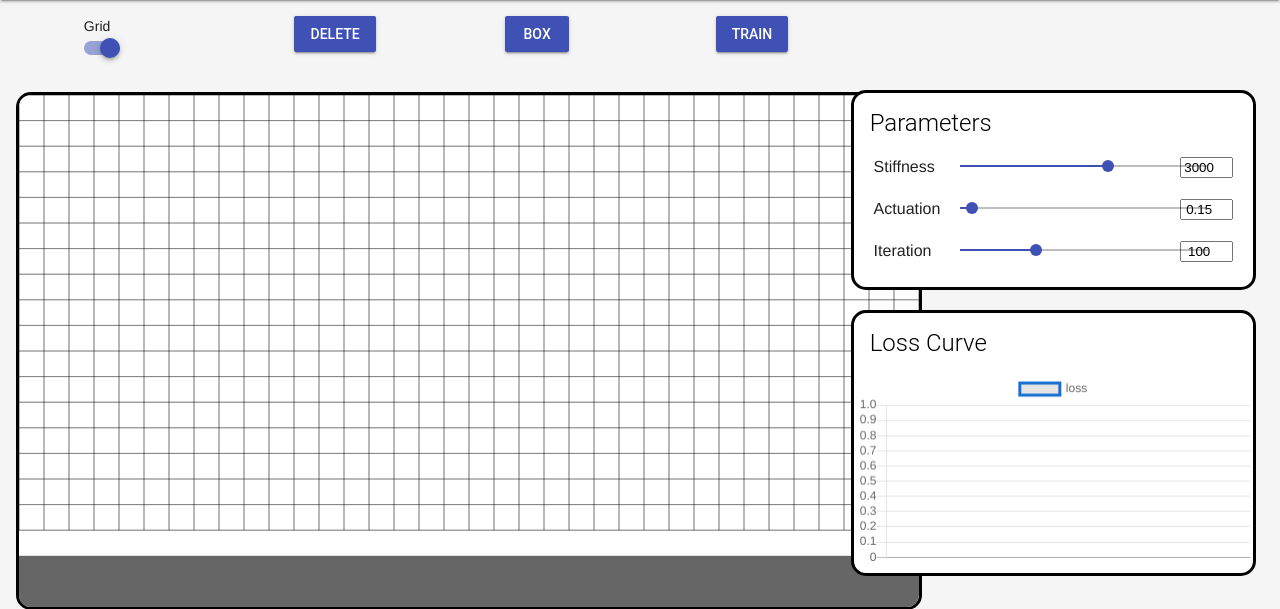
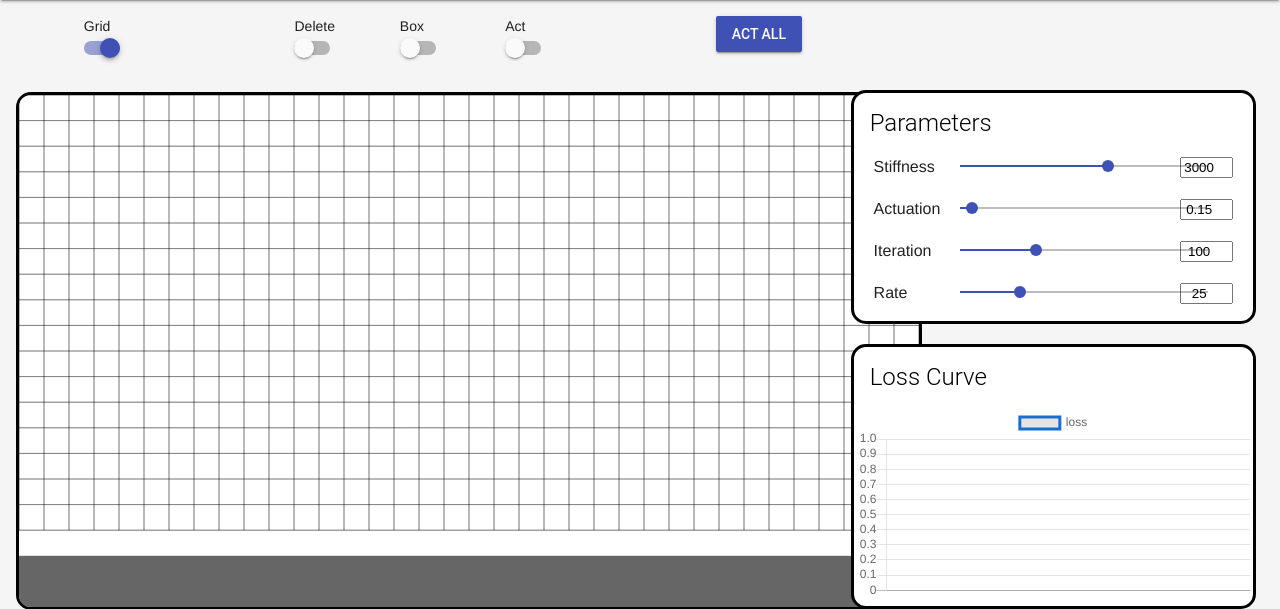
Before and after one commit to Leonz5288/MassSpringWeb, a Flask app: page / in a window 1280 px wide. Shown: the part 64-673 px from the top of the page. Run offline with Flask 2, Linux system fonts and the light colour scheme; some libraries are stand-ins or nearby versions.

Commit message:
refactored drawing mode, added learning rate and head_id controller, added act_all button

```diff
--- a/compile/app/main.py
+++ b/compile/app/main.py
@@ -90,6 +90,11 @@ def pass_spring(a: int, b: int, length: float, stiff: float, act: float):
     spring_stiffness[i] = stiff
     spring_actuation[i] = act
     real_spring[None] += 1
+
+@hub.kernel
+def pass_parameter(rate: int, head:int):
+    learning_rate = rate
+    head_id = head
 
 @hub.kernel
 def reset() -> int:
--- a/static/create_robot.js
+++ b/static/create_robot.js
@@ -5,6 +5,7 @@ let draw_box = false;
 let delete_mode = false;
 let acting = false;
 let anchor = 0; // Record of the id of the points
+let head_id = 0;
 
 function user_create() {
     let canvas = document.getElementById("canvas");
@@ -62,6 +63,16 @@ function user_create() {
 
         // If click on spring, make it act.
         if (acting) {
+            let temp_id = -1;
+            points.forEach(function(point) {
+                if (distance(point.x, point.y, mouseX, mouseY) <= radius * 2) {
+                    temp_id = point.id;
+                }
+            });
+            if (temp_id != -1) {
+                head_id = temp_id;
+                return;
+            }
             let act_list = onSpring();
             if (act_list.length != 0) {
                 for (var i = act_list.length-1; i >= 0; i--) {
@@ -69,6 +80,7 @@ function user_create() {
                 }
                 return;
             }
+            return;
         }
 
         // TODO: add this function to non-grid mode.
@@ -378,13 +390,13 @@ function user_create() {
                 let onlineX = mouseY/k + ptA.x - ptA.y/k;
                 if (mouseX <= Math.max(ptA.x, ptB.x) && mouseX >= Math.min(ptA.x, ptB.x)) {
                     if (mouseY <= onlineY+5 && mouseY >= onlineY-5){
-                        color = "blue";
+                        if (acting) color = "blue";
                         if (delete_mode) color = "red";
                     }
                 }
                 else if (mouseY <= Math.max(ptA.y, ptB.y) && mouseY >= Math.min(ptA.y, ptB.y)) {
                     if (mouseX <= onlineX+5 && mouseX >= onlineX-5) {
-                        color = "blue";
+                        if (acting) color = "blue";
                         if (delete_mode) color = "red";
                     }
                 }
@@ -395,6 +407,8 @@ function user_create() {
         points.forEach(function(point) {
             if (delete_id == point.id) {
                 draw_point(point, "red");
+            } else if (point.id == head_id) {
+                draw_point(point, "blue");
             }
             else {
                 draw_point(point);
--- a/static/mass_spring.js
+++ b/static/mass_spring.js
@@ -28,6 +28,7 @@ class MassSpring {
     this.set_mask = this.program.get("set_mask");
     this.pass_point = this.program.get("pass_point");
     this.pass_spring = this.program.get("pass_spring");
+    this.pass_parameter = this.program.get("pass_parameter");
     this.set_target = this.program.get("set_target");
 
     this.compute_center = this.program.get("compute_center");
@@ -77,6 +78,9 @@ class MassSpring {
       else {this.program.set_arg_float(4, 0.0);}
       this.pass_spring();
     }
+    this.program.set_arg_int(0, 25);
+    this.program.set_arg_int(1, 0);
+    this.pass_parameter();
     this.reset();
     this.steps = this.program.get_ret_int(0);
 
--- a/templates/index.html
+++ b/templates/index.html
@@ -33,32 +33,40 @@
             <div class="mdl-grid mdl-grid--no-spacing">Grid</div>
             <div class="mdl-grid mdl-grid--no-spacing">
               <label class="mdl-switch mdl-js-switch mdl-js-ripple-effect" for="grid">
-                <input type="checkbox" id="grid" class="mdl-switch__input" checked />
+                <input type="checkbox" id="grid" class="mdl-switch__input" checked="checked" />
+              </label>
+            </div>
+          </div>
+          <div class="mdl-cell mdl-cell--1-col">
+            <div class="mdl-grid mdl-grid--no-spacing">Delete</div>
+            <div class="mdl-grid mdl-grid--no-spacing">
+              <label class="mdl-switch mdl-js-switch mdl-js-ripple-effect" for="delete">
+                <input type="checkbox" id="delete" class="mdl-switch__input"/>
+              </label>
+            </div>
+          </div>
+          <div class="mdl-cell mdl-cell--1-col">
+            <div class="mdl-grid mdl-grid--no-spacing">Box</div>
+            <div class="mdl-grid mdl-grid--no-spacing">
+              <label class="mdl-switch mdl-js-switch mdl-js-ripple-effect" for="box">
+                <input type="checkbox" id="box" class="mdl-switch__input"/>
+              </label>
+            </div>
+          </div>
+          <div class="mdl-cell mdl-cell--2-col">
+            <div class="mdl-grid mdl-grid--no-spacing">Act</div>
+            <div class="mdl-grid mdl-grid--no-spacing">
+              <label class="mdl-switch mdl-js-switch mdl-js-ripple-effect" for="act">
+                <input type="checkbox" id="act" class="mdl-switch__input"/>
               </label>
             </div>
           </div>
           <div class="mdl-cell mdl-cell--2-col">
             <button
-              id="delete"
+              id="actall"
               class="mdl-button mdl-js-button mdl-button--raised mdl-js-ripple-effect mdl-button--colored"
             >
-              Delete
-            </button>
-          </div>
-          <div class="mdl-cell mdl-cell--2-col">
-            <button
-              id="box"
-              class="mdl-button mdl-js-button mdl-button--raised mdl-js-ripple-effect mdl-button--colored"
-            >
-              Box
-            </button>
-          </div>
-          <div class="mdl-cell mdl-cell--2-col">
-            <button
-              id="train"
-              class="mdl-button mdl-js-button mdl-button--raised mdl-js-ripple-effect mdl-button--colored"
-            >
-              Train
+              Act All
             </button>
           </div>
         </div>
@@ -176,6 +184,40 @@
                       />
                     </div>
                   </div>
+                  <div class="mdl-grid mdl-grid--no-spacing" style="margin: 5%; margin-top: 1%; margin-bottom: 1%;">
+                    <div class="mdl-cell mdl-cell--2-col">Rate</div>
+                    <div class="mdl-cell mdl-cell--8-col">
+                      <p style="width: 300px">
+                        <input
+                          class="mdl-slider mdl-js-slider"
+                          type="range"
+                          autocomplete="off"
+                          id="p4"
+                          min="1"
+                          max="100"
+                          value="25"
+                          tabindex="0"
+                          step="1"
+                        />
+                      </p>
+                    </div>
+                    <div
+                      class="mdl-cell mdl-cell--2-col"
+                      style="padding-left: 2%"
+                    >
+                      <input
+                        type="number"
+                        autocomplete="off"
+                        id="p4n"
+                        value="25"
+                        style="
+                          box-sizing: border-box;
+                          width: 100%;
+                          text-align: center;
+                        "
+                      />
+                    </div>
+                  </div>
               </div>
             </div>
             <div class="mdl-grid mdl-grid--no-spacing" style="margin-top: 5%;">
@@ -213,6 +255,14 @@
               Clear
             </button>
           </div>
+          <div class="mdl-cell mdl-cell--2-col">
+            <button
+              id="train"
+              class="mdl-button mdl-js-button mdl-button--raised mdl-js-ripple-effect mdl-button--colored"
+            >
+              Train
+            </button>
+          </div>
         </div>
       </body>
 
@@ -230,20 +280,63 @@
         };
       </script>
       <script>
-        var grid_swtich = document.getElementById("grid");
-        grid_swtich.onchange = function() {
+        var grid_switch = document.getElementById("grid");
+        var delete_switch = document.getElementById("delete");
+        var box_switch = document.getElementById("box");
+        var act_switch = document.getElementById("act");
+
+        grid_switch.onclick = function() {
           is_grid = !is_grid;
         };
 
-        var delete_button = document.getElementById("delete");
-        delete_button.onclick = function() {
-            delete_mode = !delete_mode;
+        delete_switch.onclick = function() {
+          delete_mode = !delete_mode;
+          if (delete_mode) {
+            if (draw_box) {
+              box_switch.click();
+            }
+            if (acting) {
+              act_switch.click();
+            }
+          }
         };
 
-        var box_button = document.getElementById("box");
-        box_button.onclick = function() {
-            draw_box = !draw_box;
+        box_switch.onclick = function() {
+          draw_box = !draw_box;
+          if (draw_box) {
+            if (delete_mode) {
+              delete_switch.click();
+            }
+            if (acting) {
+              act_switch.click();
+            }
+          }
         }
+
+        act_switch.onclick = function() {
+          acting = !acting;
+          if (acting) {
+            if (delete_mode) {
+              delete_switch.click();
+            }
+            if (draw_box) {
+              box_switch.click();
+            }
+          }
+        }
+
+        var actall_button = document.getElementById("actall");
+        actall_button.onclick = function() {
+          if (springs.length > 0 && springs[0].act == false) {
+            springs.forEach(function(spring) {
+              spring.act = true;
+            });
+          } else {
+            springs.forEach(function(spring) {
+              spring.act = false;
+            });
+          }
+        };
 
         var save_button = document.getElementById("save");
         save_button.onclick = function() {
@@ -270,7 +363,6 @@
           springs = [];
           let line = localStorage.points.split("\n");
           anchor = line.length-1;
-          console.log(anchor);
           for (var i = 0; i < line.length; i++) {
             if (line[i] == "") continue;
             let token = line[i].split(",");
@@ -324,6 +416,15 @@
           t3.onchange = function setSlider() {
               s3.value = t3.value;
           };
+
+          var s4 = document.getElementById("p4");
+          var t4 = document.getElementById("p4n");
+          s4.oninput = function setText() {
+              t4.value = s4.value;
+          };
+          t4.onchange = function setSlider() {
+              s4.value = t4.value;
+          };
       </script>
     </main>
   </div>
```
Also changed, not shown: static/compiled.js, 1 other file.
